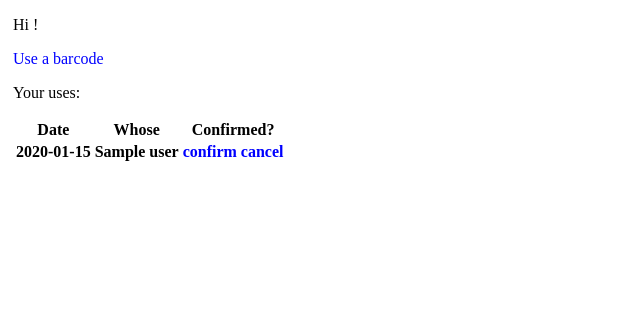
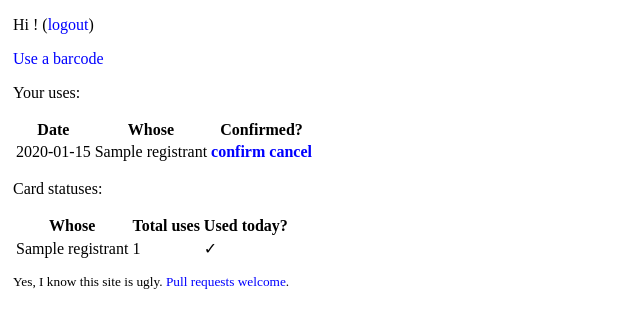
Before and after one commit to djsutherland/chips-with-friends, a Flask app: template chip_friends/templates/index.html in a window 1280 px wide. Shown: the top 328 px of the page, without its empty margins (0-640 px from the left). Run offline with Flask 2, Linux system fonts and the light colour scheme; the template is opened without the code that fills it: most values are stand-ins (such as "Sample title", 1, 10 or a date in 2020).

Commit message:
actual logic for picking cards...

```diff
--- a/chip_friends/templates/cancel.html
+++ b/chip_friends/templates/cancel.html
@@ -3,7 +3,7 @@
 {% block title %}Canceled a Use{% endblock %}
 
 {% block body %}
-<p>Canceled your use of {{ use.qr_code.user.name }}'s card on {{ use.when.strftime("%m/%d") }}.</p>
+<p>Canceled your use of {{ use.qr_code.registrant }}'s card on {{ use.when.strftime("%m/%d") }}.</p>
 
 <p>:(</p>
 
--- a/chip_friends/templates/confirm.html
+++ b/chip_friends/templates/confirm.html
@@ -3,7 +3,7 @@
 {% block title %}Confirmed a Use{% endblock %}
 
 {% block body %}
-<p>{{ use.qr_code.user.name }}'s card was confirmed used by {{ current_user.name }} on {{ use.when.strftime("%m/%d") }}.</p>
+<p>{{ use.qr_code.registrant }}'s card was confirmed used by {{ current_user.name }} on {{ use.when.strftime("%m/%d") }}.</p>
 
 <p>Thanks!</p>
 
--- a/chip_friends/templates/index.html
+++ b/chip_friends/templates/index.html
@@ -8,14 +8,18 @@
     #uses .canceled .date, #uses .canceled .name {
         text-decoration: line-through;
     }
-    #uses .unknown {
+    #uses .unknown .confirm, #uses .unknown .cancel {
         font-weight: bold;
+    }
+
+    #disclaimer {
+        font-size: smaller;
     }
     </style>
 {% endblock %}
 
 {% block body %}
-<p>Hi {{ current_user.name }}!</p>
+<p>Hi {{ current_user.name }}! (<a href="{{ url_for('security.logout') }}">logout</a>)</p>
 
 <p><a href="{{ url_for('pick_barcode') }}">Use a barcode</a></p>
 
@@ -33,8 +37,8 @@
 {% for use in my_uses %}
 <tr class="{% if use.confirmed == true %}confirmed{% elif use.confirmed == false %}canceled{% else %}unknown{% endif %}">
 <td class="date">{{ use.when.strftime("%m/%d") }}</td>
-<td class="name">{{ use.user.name }}</td>
-<td class="confirm">{% if use.confirmed == true %}&#x2713;{% else %}<a href="{{ url_for('use_confirm', use_id=use.id) }}">confirm</a>{% endif %}</td>
+<td class="name">{{ use.qr_code.registrant }}</td>
+<td class="confirm">{% if use.confirmed == true %}✓{% else %}<a href="{{ url_for('use_confirm', use_id=use.id) }}">confirm</a>{% endif %}</td>
 <td class="cancel">{% if use.confirmed == false %}×{% else %}<a href="{{ url_for('use_cancel', use_id=use.id) }}">cancel</a>{% endif %}</td>
 </tr>
 {% endfor %}
@@ -44,4 +48,28 @@
 <p>You haven't used any cards yet!</p>
 {% endif %}
 
+<p>Card statuses:</p>
+<table id="cards">
+<thead>
+<tr>
+  <th>Whose</th>
+  <th>Total uses</th>
+  <th>Used today?</th>
+</tr>
+</thead>
+<tbody>
+{% for qr in qrs %}
+<tr>
+  <td>{{ qr.registrant }}</td>
+  <td>{{ qr.total_uses() }}</td>
+  <td>{% if qr.used_today() %}✓{% else %}×{% endif %}</td>
+</tr>
+{% endfor %}
+</tbody>
+</table>
+
+<p id="disclaimer">
+Yes, I know this site is ugly. <a href="https://github.com/dougalsutherland/chiptopia-with-friends/">Pull requests welcome</a>.
+</p>
+
 {% endblock %}
--- a/chip_friends/templates/use.html
+++ b/chip_friends/templates/use.html
@@ -4,7 +4,7 @@
 
 {% block body %}
 
-<p>Hi! You're about to use {{ use.qr_code.user.name }}'s barcode.</p>
+<p>Hi! You're about to use {{ use.qr_code.registrant }}'s barcode.</p>
 
 <p><a href="https://chipotle.com/chiptopia-barcode?barcode={{ use.qr_code.barcode }}">Go here</a> to use the code.</p>
 
--- a/chip_friends/views.py
+++ b/chip_friends/views.py
@@ -4,6 +4,7 @@ import datetime
 from flask import abort, redirect, render_template, url_for
 from flask_login import current_user
 from flask_security import login_required
+from peewee import fn, JOIN, SQL
 
 from .app import app
 from .models import User, QRCode, QRUse
@@ -14,14 +15,33 @@ from .models import User, QRCode, QRUse
 def index():
     me = User(**current_user._data)
     my_uses = QRUse.select().where(QRUse.user == me)
-    return render_template('index.html', my_uses=my_uses)
+    qrs = QRCode.select()
+    return render_template('index.html', my_uses=my_uses, qrs=qrs)
 
 
 @app.route('/use/')
 @login_required
 def pick_barcode():
     me = User(**current_user._data)
-    qr = QRCode.get()  # FIXME logic here
+
+    today = datetime.date.today()
+    begin = datetime.datetime.combine(today, datetime.time.min)
+    end = datetime.datetime.combine(today, datetime.time.max)
+    uses_today = (QRUse.select()
+                       .where(QRUse.when.between(begin, end))
+                       .where(QRUse.confirmed | (QRUse.confirmed >> None)))
+    used_today = QRCode.select().join(QRUse).where(QRUse.id << uses_today)
+    q = (QRCode
+        .select(QRCode, fn.Count(QRUse.id).alias('count'))
+        .where(QRCode.id.not_in(list(used_today)))
+        .join(QRUse, JOIN.LEFT_OUTER)
+        .order_by(SQL('count')))
+    # FIXME: handle monthly status stuff
+
+    qr = q.get()
+    if qr.id is None:
+        return render_template('no_codes.html', uses_today=uses_today)
+
     qr_use = QRUse(user=me, qr_code=qr, when=datetime.datetime.now(),
                    confirmed=None)
     qr_use.save()
@@ -62,3 +82,9 @@ def use_cancel(use_id):
     use.confirmed = False
     use.save()
     return render_template('cancel.html', use=use)
+
+
+@app.route('/new-card/')
+@login_required
+def new_card():
+    return abort(500)  # FIXME
```
Also changed, not shown: chip_friends/models.py (+18 -2 lines), chip_friends/templates/no_codes.html (added, +30 -0 lines).
